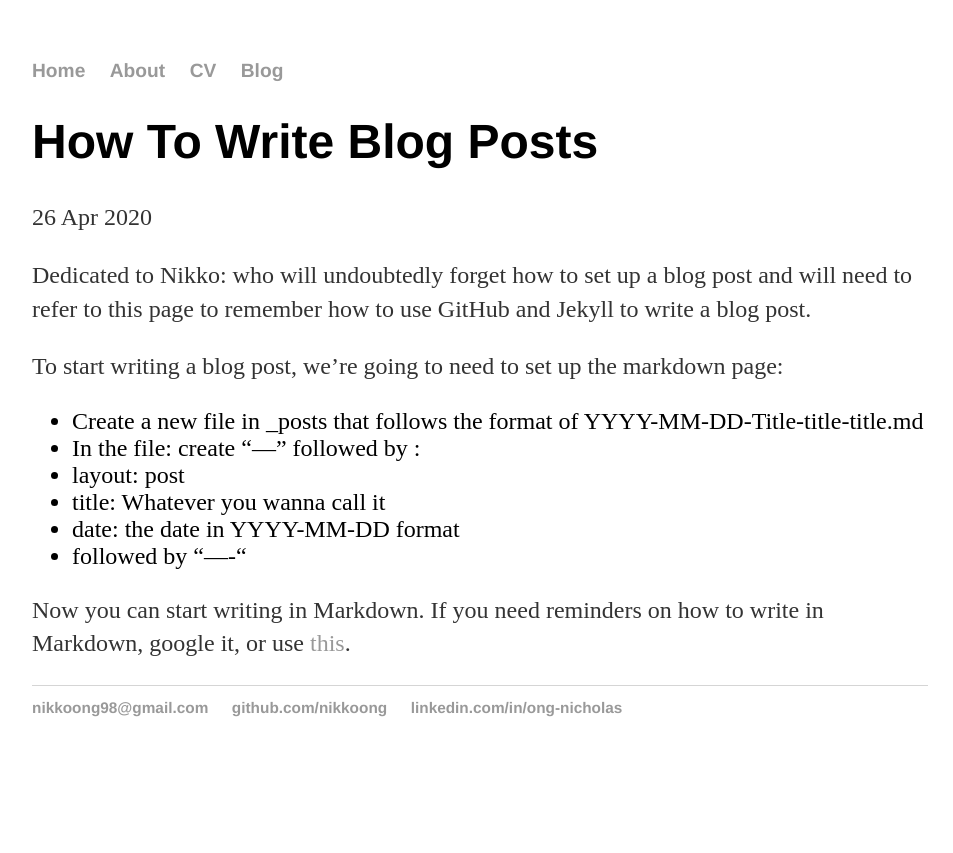
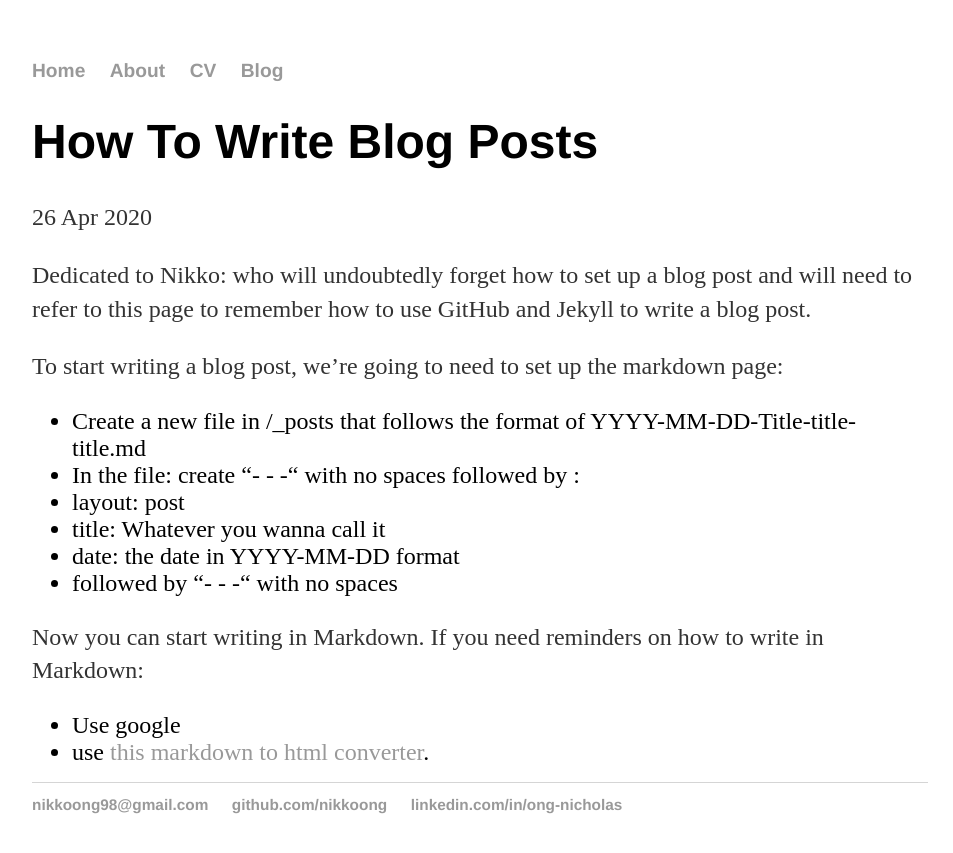
Before and after one commit to nikkoong/nikkoong.github.io, a Jekyll site: the page built from _posts/2020-04-26-How-to-write-blog-posts.md, in a window 1280 px wide. Shown: the top 853 px of the page, without its empty margins (160-1113 px from the left). Built offline with Jekyll 4.4.1, drawn with Linux system fonts in a browser that asks for light colours; our own code applies the rules of GitHub Pages for plain Markdown files.

Commit message:
Update 2020-04-26-How-to-write-blog-posts.md

```diff
--- a/_posts/2020-04-26-How-to-write-blog-posts.md
+++ b/_posts/2020-04-26-How-to-write-blog-posts.md
@@ -1,11 +1,13 @@
 Dedicated to Nikko: who will undoubtedly forget how to set up a blog post and will need to refer to this page to remember how to use GitHub and Jekyll to write a blog post.
 
 To start writing a blog post, we're going to need to set up the markdown page:
-* Create a new file in _posts that follows the format of YYYY-MM-DD-Title-title-title.md
-* In the file: create "---" followed by :
+* Create a new file in /_posts that follows the format of YYYY-MM-DD-Title-title-title.md
+* In the file: create "- - -" with no spaces followed by :
 * layout: post
 * title: Whatever you wanna call it
 * date: the date in YYYY-MM-DD format
-* followed by "----"
+* followed by "- - -" with no spaces
 
-Now you can start writing in Markdown. If you need reminders on how to write in Markdown, google it, or use [this](https://markdowntohtml.com/).
+Now you can start writing in Markdown. If you need reminders on how to write in Markdown:
+* Use google
+* use [this markdown to html converter](https://markdowntohtml.com/).
```
